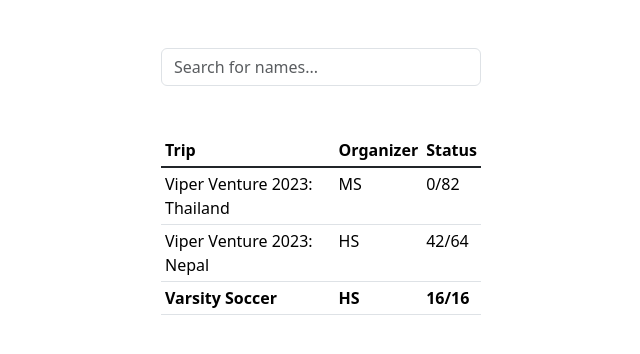
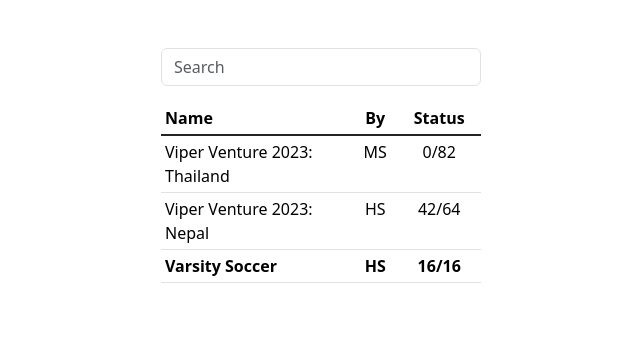
Before and after one commit to hkim113005/TrApp, a Flask app: page /trips in a window 1280 px wide. Shown: the top 354 px of the page, without its empty margins (319-959 px from the left). Run offline with Flask 2, Linux system fonts and the light colour scheme; some libraries are stand-ins or nearby versions.

Commit message:
Minor Updates to Website.

```diff
--- a/templates/trip.html
+++ b/templates/trip.html
@@ -53,16 +53,16 @@ Success
     </tbody>
 </table>
 <button class="mt-3 d-grid gap-2 col-6 mx-auto btn btn-primary" data-bs-toggle="modal"
-    data-bs-target="#exampleModal">Edit</button>
+    data-bs-target="#student_edit_modal">Edit</button>
 <button type="button" class="d-grid gap-2 col-6 mt-5 mx-auto btn btn-primary">Make Groups</button>
 
-<div class="modal fade" id="exampleModal" tabindex="-1" aria-labelledby="exampleModalLabel" aria-hidden="true">
+<div class="modal fade" id="student_edit_modal" tabindex="-1" aria-labelledby="student_edit_modal_label" aria-hidden="true">
     <div class="modal-dialog modal-dialog-centered">
         <div class="modal-content">
             <div class="modal-body">
                 <label class="d-grid form-label mx-auto">Add or Remove Students</label>
                 <input type="text" class="mt-3 mx-auto form-control" id="search" onkeyup="myFunction()"
-                    placeholder="Search for names...">
+                    placeholder="Search">
                 <table class="table table-sm table-hover mt-2 mx-auto" id="students_table">
                     <thead>
                         <tr>
--- a/templates/trips.html
+++ b/templates/trips.html
@@ -10,30 +10,30 @@ Success
 
 {% block main %}
 <input type="text" class="mt-5 mx-auto form-control" id="search" onkeyup="myFunction()"
-    placeholder="Search for names...">
-<table class="table table-sm table-hover mt-5 mx-auto">
+    placeholder="Search">
+<table class="table table-sm table-hover mt-3 mx-auto">
     <thead>
         <tr>
-            <th scope="col">Trip</th>
-            <th scope="col">Organizer</th>
-            <th scope="col">Status</th>
+            <th style="width: 60%;" scope="col">Name</th>
+            <th class="text-center" scope="col">By</th>
+            <th class="text-center" scope="col">Status</th>
         </tr>
     </thead>
     <tbody class="table-group-divider">
         <tr onclick="window.location='trips/1'">
             <td>Viper Venture 2023: Thailand</td>
-            <td>MS</td>
-            <td>0/82</td>
+            <td class="text-center">MS</td>
+            <td class="text-center">0/82</td>
         </tr>
         <tr onclick="window.location='trips/1'">
             <td>Viper Venture 2023: Nepal</td>
-            <td>HS</td>
-            <td>42/64</td>
+            <td class="text-center">HS</td>
+            <td class="text-center">42/64</td>
         </tr>
         <tr class="completed" onclick="window.location='trips/1'">
             <td>Varsity Soccer</td>
-            <td>HS</td>
-            <td>16/16</td>
+            <td class="text-center">HS</td>
+            <td class="text-center">16/16</td>
         </tr>
     </tbody>
 </table>
```
Also changed, not shown: 2 other files.
